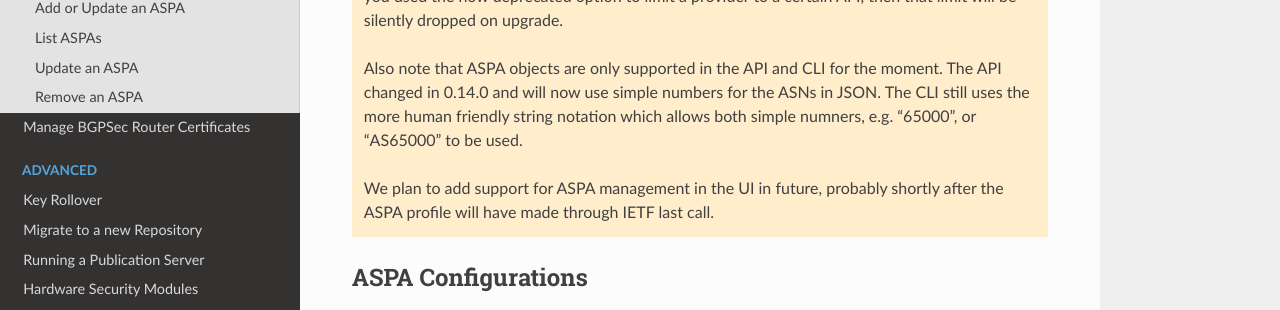
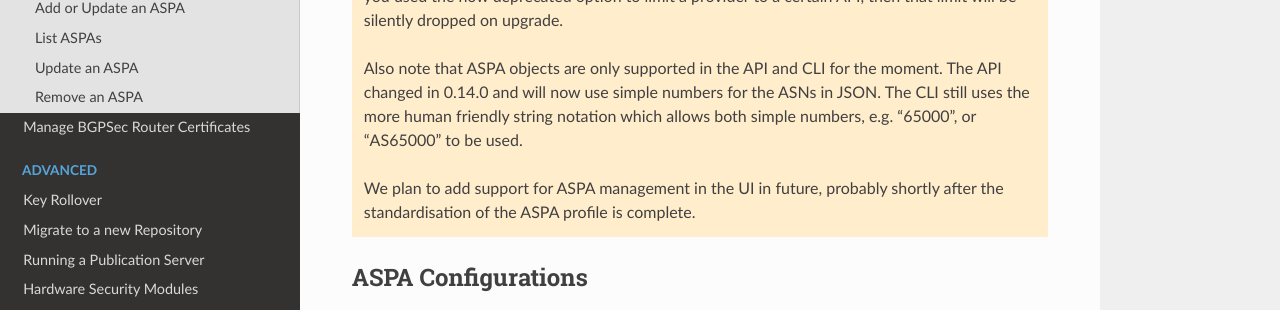
Before and after one commit to NLnetLabs/krill-manual, a Sphinx documentation site: the page built from source/manage-aspas.rst, in a window 1280 px wide and 900 px high. Shown: the part 312-622 px from the top of the window. Built offline with Sphinx 7.4.7 and the Read the Docs theme 2.0.0, drawn with Linux system fonts in a browser that asks for light colours; the version number could not be read and is left out.

Commit message:
Fix ASPA text

```diff
--- a/source/manage-aspas.rst
+++ b/source/manage-aspas.rst
@@ -16,11 +16,11 @@ Manage ASPA Objects
              and CLI for the moment. The API changed in 0.14.0 and will
              now use simple numbers for the ASNs in JSON. The CLI still
              uses the more human friendly string notation which allows
-             both simple numners, e.g. "65000", or "AS65000" to be used.
+             both simple numbers, e.g. "65000", or "AS65000" to be used.
 
              We plan to add support for ASPA management in the UI in
-             future, probably shortly after the ASPA profile will have
-             made through IETF last call.
+             future, probably shortly after the standardisation of the
+             ASPA profile is complete.
 
 ASPA Configurations
 -------------------
```
